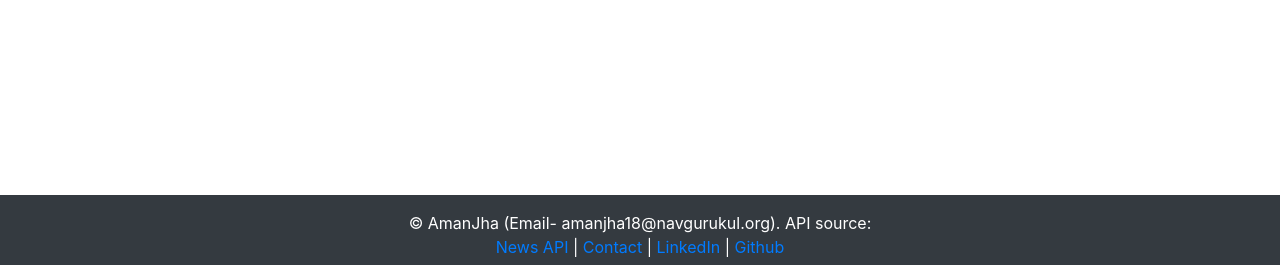
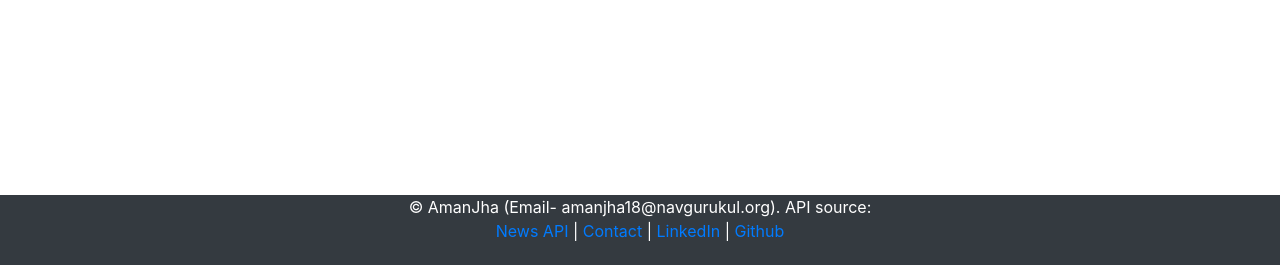
Before and after one commit to amanjha18/google_news, a Django app: template News/Newsapp/templates/basic.html in a window 1280 px wide. Shown: the part 555-828 px from the top of the page. Run offline with Django 3.2, Linux system fonts and the light colour scheme; the template is opened without the code that fills it, so the values that code supplies are empty; some libraries are stand-ins or nearby versions.

Commit message:
fixing footer

```diff
--- a/News/Newsapp/templates/basic.html
+++ b/News/Newsapp/templates/basic.html
@@ -65,7 +65,7 @@
 
 </div>
 
-<div class="p-3 mb-2 bg-dark text-white" style="left:0;bottom:0; height: 70px;text-align: center;" >© AmanJha (Email- amanjha18@navgurukul.org). API source: <p> <a href="https://newsapi.org/" target="_blank">News API</a> |
+<div class="p-0 mb-0 bg-dark text-white" style="left:0;bottom:0; height: 70px;text-align: center;" >© AmanJha (Email- amanjha18@navgurukul.org). API source: <p> <a href="https://newsapi.org/" target="_blank">News API</a> |
 <a href="https://amanjha18.github.io/PortFolio/" target="blank">Contact</a> | <a href="https://www.linkedin.com/in/aman-jha-815532168/" target="blank">LinkedIn</a> | <a href="https://github.com/amanjha18" target="blank">Github</a></p>
 </div>
 
```
